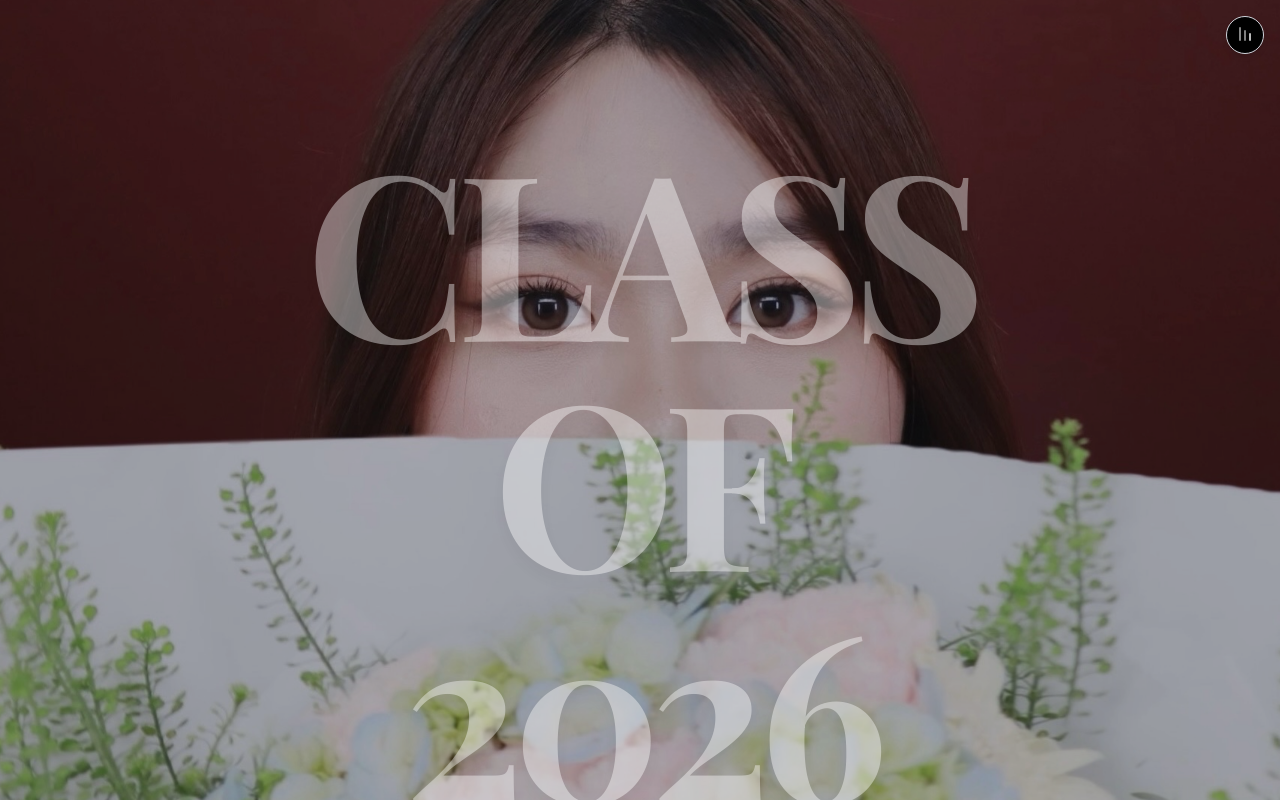
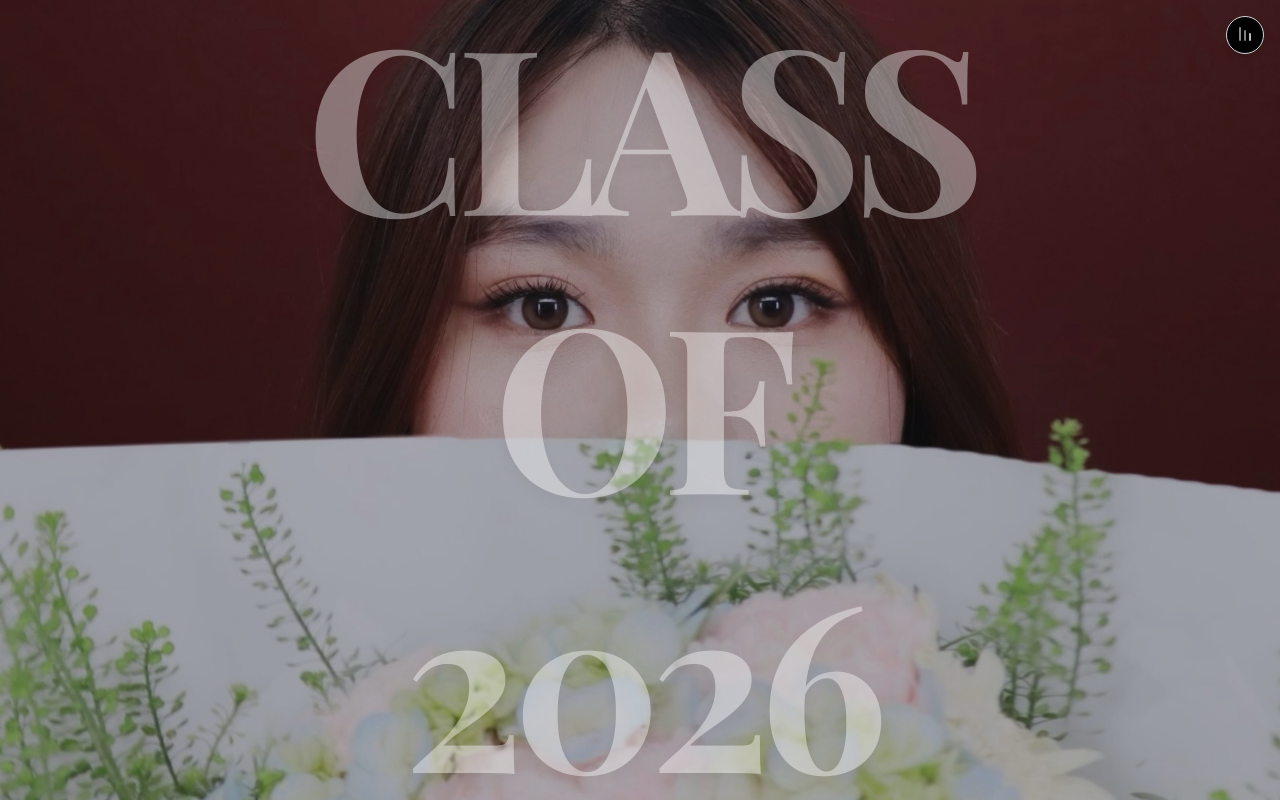
Before and after one commit to nhuhooo/nhuhooo-grad-invitation, a Next.js app: page / in a window 1280 px wide. Built offline with nearby package versions, Linux system fonts and the light colour scheme; a web font is replaced by a local one.

Commit message:
Fix desktop layout overlap for Slide 1 and resize Heart Collage

```diff
--- a/src/app/page.js
+++ b/src/app/page.js
@@ -35,8 +35,8 @@ export default async function Home({ searchParams }) {
         <div className="absolute inset-0 bg-black/30 z-0" />
 
         {/* Text Overlay on Image */}
-        <div className="absolute inset-0 z-10 flex flex-col items-center justify-center w-full h-full py-16 sm:py-24 lg:py-32 pointer-events-none">
-          <h1 className={`${playfairFont.className} flex flex-col justify-between h-full md:h-[85%] lg:h-[75%] uppercase text-[28vw] sm:text-[25vw] md:text-[20vw] lg:text-[18vw] leading-none text-white drop-shadow-xl font-bold tracking-tighter opacity-40 text-center md:-translate-y-10 lg:-translate-y-16`}>
+        <div className="absolute inset-0 z-10 flex flex-col items-center justify-center w-full h-full pointer-events-none">
+          <h1 className={`${playfairFont.className} flex flex-col justify-center items-center gap-4 md:gap-8 lg:gap-12 uppercase text-[28vw] sm:text-[25vw] md:text-[20vw] lg:text-[18vw] leading-none text-white drop-shadow-xl font-bold tracking-tighter opacity-40 text-center`}>
             <span>Class</span>
             <span>of</span>
             <span>2026</span>
--- a/src/components/HeartCollage.jsx
+++ b/src/components/HeartCollage.jsx
@@ -71,7 +71,7 @@ export const HeartCollage = ({
 
 
             {/* HEART GRID MAIN CONTAINER */}
-            <div className="w-full max-w-[360px] sm:max-w-[420px] md:max-w-[480px] lg:max-w-[600px] px-2 sm:px-4 py-2 sm:py-6 flex justify-center relative mx-auto z-10">
+            <div className="w-full max-w-[360px] sm:max-w-[420px] md:max-w-[550px] lg:max-w-[700px] xl:max-w-[850px] px-2 sm:px-4 py-2 sm:py-6 flex justify-center relative mx-auto z-10">
                 <div className="grid grid-cols-5 gap-1 sm:gap-2 md:gap-3 w-full relative select-none  origin-center">
                     {HEART_GRID.map((row, rIdx) =>
                         row.map((cell, cIdx) => {
```
